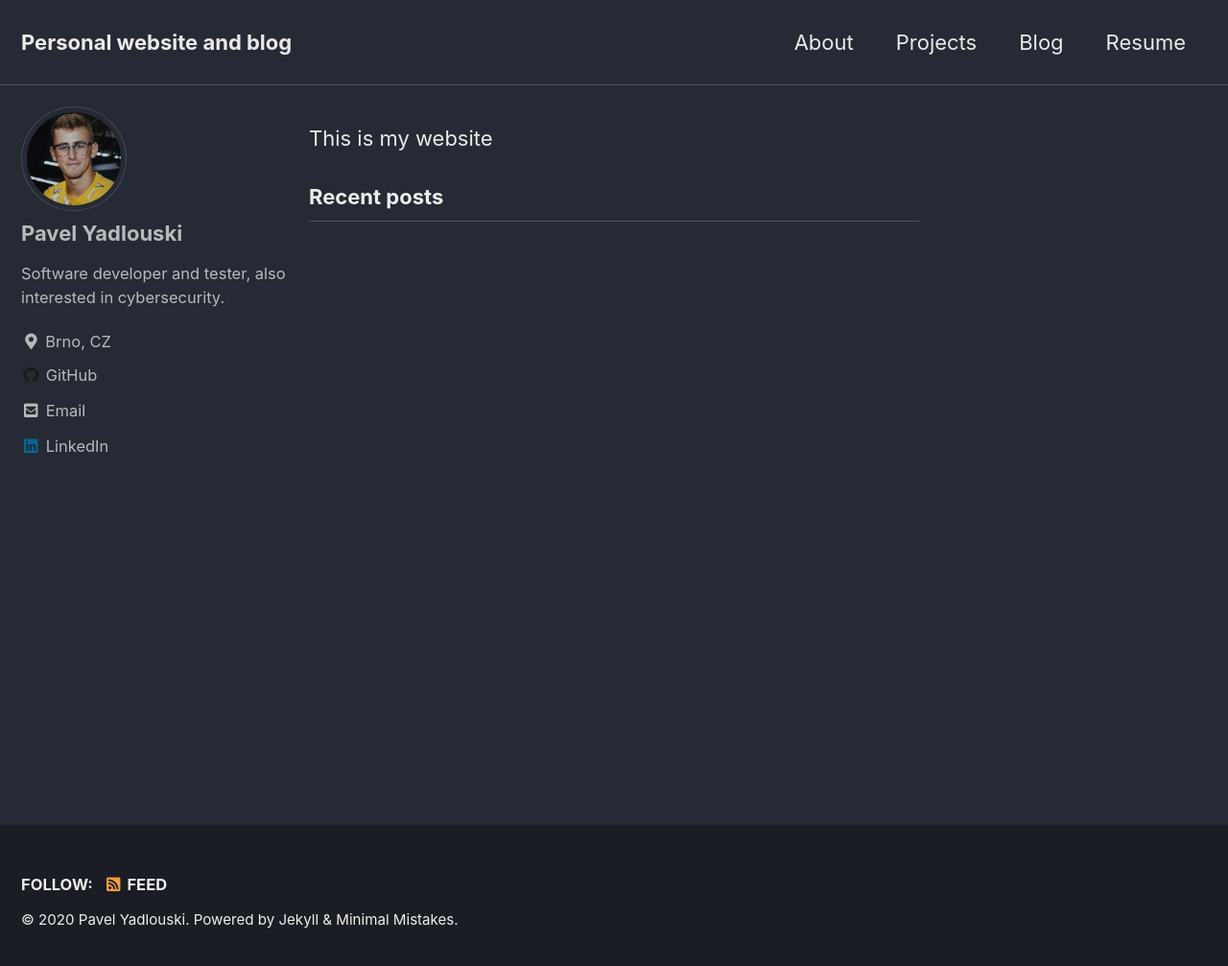
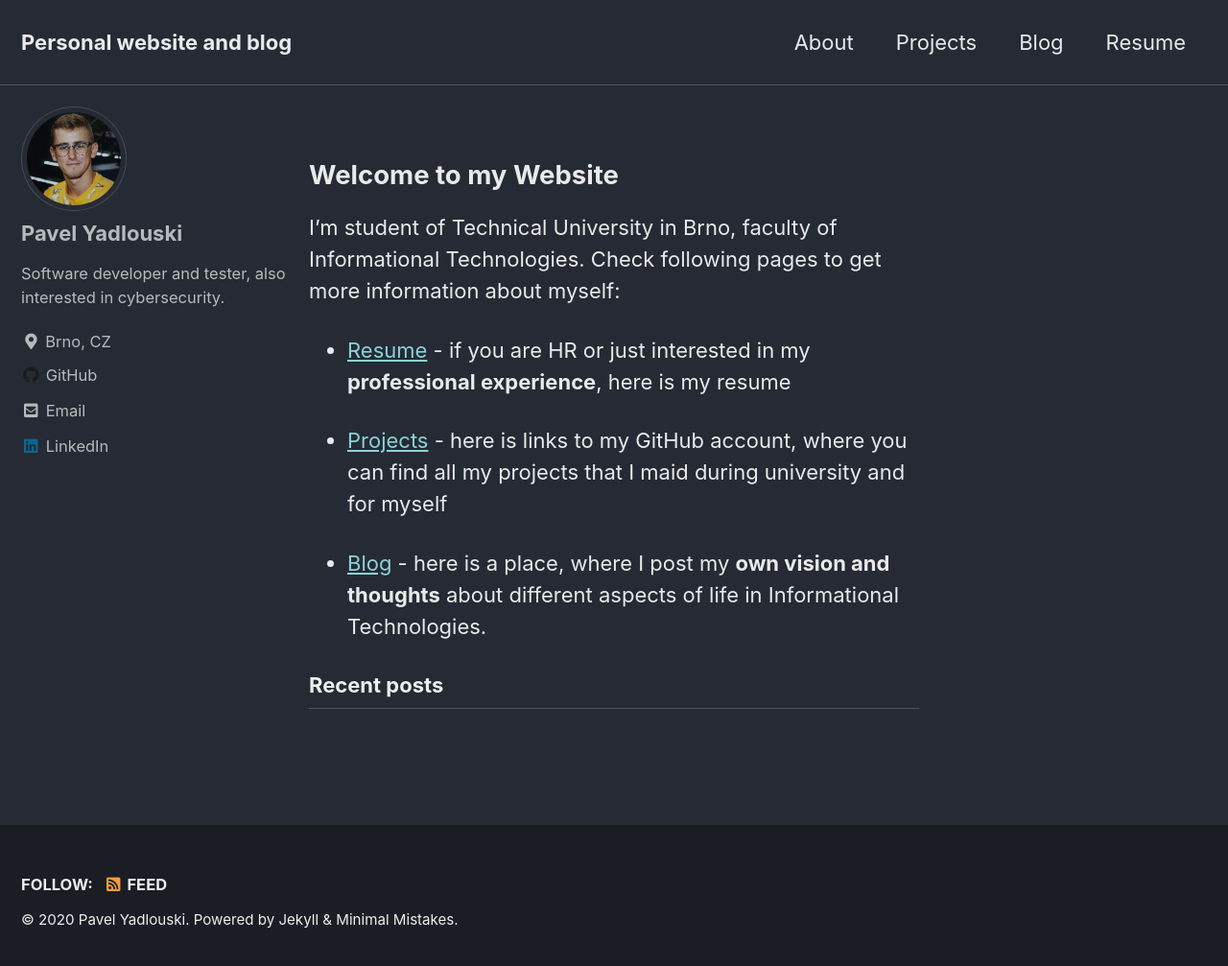
Before and after one commit to x00Pavel/x00Pavel.github.io, a Jekyll site: the page built from index.html, in a window 1280 px wide and 1015 px high. Shown: the top 1007 px of the window at 96% size. Built offline with Jekyll 4.4.1, drawn with Linux system fonts in a browser that asks for light colours; cached includes are drawn as plain includes; the list of posts is cut into pages by our own code.

Commit message:
Update index.html

```diff
--- a/index.html
+++ b/index.html
@@ -3,4 +3,21 @@ layout: home
 author_profile: true
 ---
 
-This is my website
+<h2 id="welcome-to-my-website">Welcome to my Website</h2>
+<p>I’m student of Technical University in Brno, faculty of Informational
+Technologies. Check following pages to get more information about
+myself:</p>
+<ul>
+  <li>
+    <p><a href="/resume">Resume</a> - if you are HR or just interested in my
+<strong>professional experience</strong>, here is my resume</p>
+  </li>
+  <li>
+    <p><a href="https://github.com/x00Pavel?tab=repositories">Projects</a> - here is links to my GitHub account, where you can find
+all my projects that I maid during university and for myself</p>
+  </li>
+  <li>
+    <p><a href="/blog">Blog</a> - here is a place, where I post my <strong>own vision and thoughts</strong>
+about different aspects of life in Informational Technologies.</p>
+  </li>
+</ul>
```
